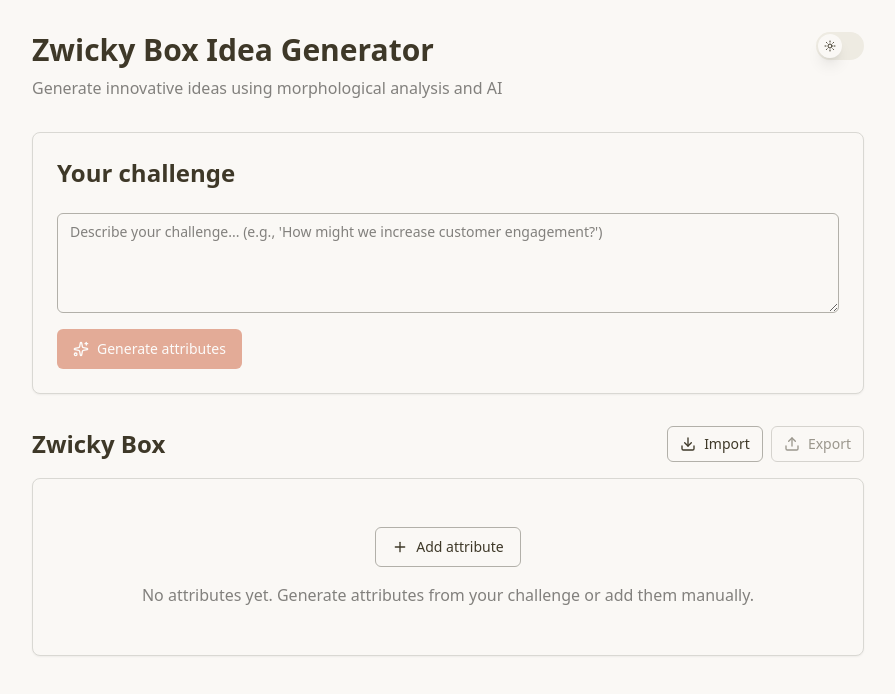
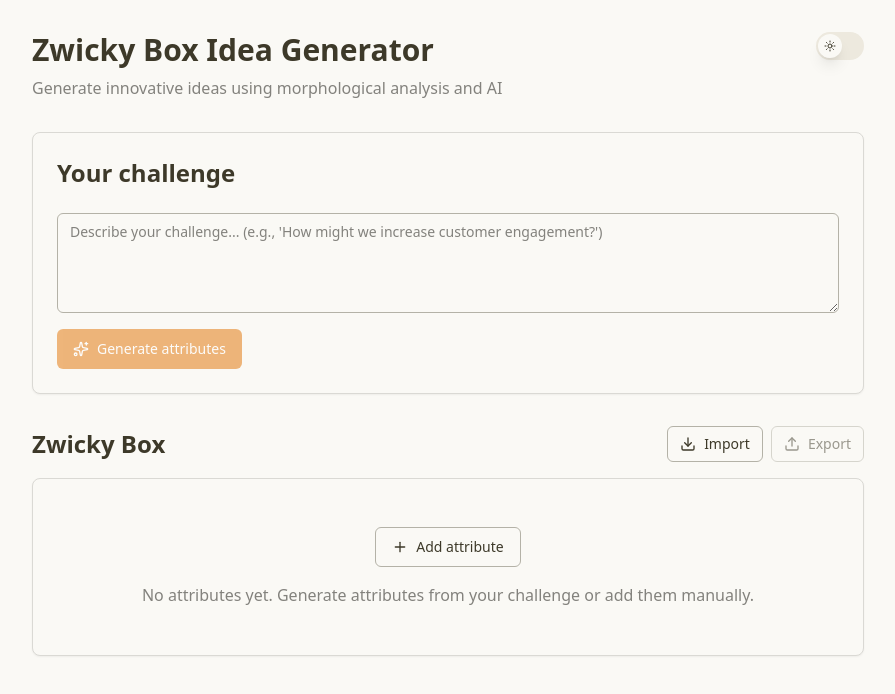
Before and after one commit to jpfaraco/zwicky, a React (Vite) app: page / in a window 1280 px wide. Shown: the top 694 px of the page, without its empty margins (192-1087 px from the left). Built offline with nearby package versions, Linux system fonts and the light colour scheme.

Commit message:
style: update CSS variables for improved theming and layout consistency

```diff
--- a/src/index.css
+++ b/src/index.css
@@ -4,48 +4,111 @@
 
 @layer base {
   :root {
-    --background: 40 33% 97%;
-    --foreground: 43 22% 20%;
-    --card: 40 33% 97%;
-    --card-foreground: 43 22% 20%;
+    --background: 48 33.3333% 97.0588%;
+    --foreground: 48 19.6078% 20%;
+    --card: 48 33.3333% 97.0588%;
+    --card-foreground: 48 19.6078% 20%;
     --popover: 0 0% 100%;
-    --popover-foreground: 48 18% 13%;
-    --primary: 15 60% 52%;
+    --popover-foreground: 50.7692 19.403% 13.1373%;
+    --primary: 34.9187 147.5678% 35.6981%;
     --primary-foreground: 0 0% 100%;
-    --secondary: 42 20% 90%;
-    --secondary-foreground: 40 6% 31%;
-    --muted: 43 25% 91%;
-    --muted-foreground: 40 2% 50%;
-    --accent: 42 20% 90%;
-    --accent-foreground: 48 18% 13%;
-    --destructive: 40 5% 8%;
+    --secondary: 46.1538 22.807% 88.8235%;
+    --secondary-foreground: 50.7692 8.4967% 30%;
+    --muted: 44 29.4118% 90%;
+    --muted-foreground: 50 2.3622% 50.1961%;
+    --accent: 46.1538 22.807% 88.8235%;
+    --accent-foreground: 50.7692 19.403% 13.1373%;
+    --destructive: 60 2.5641% 7.6471%;
     --destructive-foreground: 0 0% 100%;
-    --border: 43 8% 84%;
-    --input: 44 6% 68%;
-    --ring: 15 60% 52%;
+    --border: 50 7.5% 84.3137%;
+    --input: 50.7692 7.9755% 68.0392%;
+    --ring: 15.1111 55.5556% 52.3529%;
+    --chart-1: 18.2813 57.1429% 43.9216%;
+    --chart-2: 251.4545 84.6154% 74.5098%;
+    --chart-3: 46.1538 28.2609% 81.9608%;
+    --chart-4: 256.5517 49.1525% 88.4314%;
+    --chart-5: 17.7778 60% 44.1176%;
+    --sidebar: 51.4286 25.9259% 94.7059%;
+    --sidebar-foreground: 60 2.521% 23.3333%;
+    --sidebar-primary: 15.1111 55.5556% 52.3529%;
+    --sidebar-primary-foreground: 0 0% 98.4314%;
+    --sidebar-accent: 46.1538 22.807% 88.8235%;
+    --sidebar-accent-foreground: 0 0% 20.3922%;
+    --sidebar-border: 0 0% 92.1569%;
+    --sidebar-ring: 0 0% 70.9804%;
+    --font-sans: ui-sans-serif, system-ui, -apple-system, BlinkMacSystemFont, "Segoe UI", Roboto, "Helvetica Neue", Arial, "Noto Sans", sans-serif, "Apple Color Emoji", "Segoe UI Emoji", "Segoe UI Symbol", "Noto Color Emoji";
+    --font-serif: ui-serif, Georgia, Cambria, "Times New Roman", Times, serif;
+    --font-mono: ui-monospace, SFMono-Regular, Menlo, Monaco, Consolas, "Liberation Mono", "Courier New", monospace;
     --radius: 0.5rem;
+    --shadow-x: 0;
+    --shadow-y: 1px;
+    --shadow-blur: 3px;
+    --shadow-spread: 0px;
+    --shadow-opacity: 0.1;
+    --shadow-color: oklch(0 0 0);
+    --shadow-2xs: 0 1px 3px 0px hsl(0 0% 0% / 0.05);
+    --shadow-xs: 0 1px 3px 0px hsl(0 0% 0% / 0.05);
+    --shadow-sm: 0 1px 3px 0px hsl(0 0% 0% / 0.1), 0 1px 2px -1px hsl(0 0% 0% / 0.1);
+    --shadow: 0 1px 3px 0px hsl(0 0% 0% / 0.1), 0 1px 2px -1px hsl(0 0% 0% / 0.1);
+    --shadow-md: 0 1px 3px 0px hsl(0 0% 0% / 0.1), 0 2px 4px -1px hsl(0 0% 0% / 0.1);
+    --shadow-lg: 0 1px 3px 0px hsl(0 0% 0% / 0.1), 0 4px 6px -1px hsl(0 0% 0% / 0.1);
+    --shadow-xl: 0 1px 3px 0px hsl(0 0% 0% / 0.1), 0 8px 10px -1px hsl(0 0% 0% / 0.1);
+    --shadow-2xl: 0 1px 3px 0px hsl(0 0% 0% / 0.25);
+    --tracking-normal: 0em;
+    --spacing: 0.25rem;
   }
 
   .dark {
-    --background: 50 4% 15%;
-    --foreground: 40 10% 76%;
-    --card: 50 4% 15%;
-    --card-foreground: 40 33% 97%;
-    --popover: 50 6% 19%;
-    --popover-foreground: 40 4% 90%;
-    --primary: 15 61% 59%;
+    --background: 60 2.7027% 14.5098%;
+    --foreground: 46.1538 9.7744% 73.9216%;
+    --card: 60 2.7027% 14.5098%;
+    --card-foreground: 46.1538 9.7744% 73.9216%;
+    --popover: 60 2.1277% 18.4314%;
+    --popover-foreground: 60 5.4545% 89.2157%;
+    --primary: 29.0668 133.0399% 31.4019%;
     --primary-foreground: 0 0% 100%;
-    --secondary: 40 33% 97%;
-    --secondary-foreground: 50 6% 19%;
-    --muted: 40 6% 11%;
-    --muted-foreground: 40 6% 70%;
-    --accent: 41 18% 10%;
-    --accent-foreground: 43 24% 95%;
-    --destructive: 0 84% 60%;
+    --secondary: 48 33.3333% 97.0588%;
+    --secondary-foreground: 60 2.1277% 18.4314%;
+    --muted: 60 3.8462% 10.1961%;
+    --muted-foreground: 51.4286 8.8608% 69.0196%;
+    --accent: 48 10.6383% 9.2157%;
+    --accent-foreground: 51.4286 25.9259% 94.7059%;
+    --destructive: 0 84.2365% 60.1961%;
     --destructive-foreground: 0 0% 100%;
-    --border: 50 5% 24%;
-    --input: 48 6% 32%;
-    --ring: 15 61% 59%;
+    --border: 60 5.0847% 23.1373%;
+    --input: 52.5 5.1282% 30.5882%;
+    --ring: 14.7692 63.1068% 59.6078%;
+    --chart-1: 18.2813 57.1429% 43.9216%;
+    --chart-2: 251.4545 84.6154% 74.5098%;
+    --chart-3: 48 10.6383% 9.2157%;
+    --chart-4: 248.2759 25.2174% 22.549%;
+    --chart-5: 17.7778 60% 44.1176%;
+    --sidebar: 30 3.3333% 11.7647%;
+    --sidebar-foreground: 46.1538 9.7744% 73.9216%;
+    --sidebar-primary: 0 0% 20.3922%;
+    --sidebar-primary-foreground: 0 0% 98.4314%;
+    --sidebar-accent: 60 3.4483% 5.6863%;
+    --sidebar-accent-foreground: 46.1538 9.7744% 73.9216%;
+    --sidebar-border: 0 0% 92.1569%;
+    --sidebar-ring: 0 0% 70.9804%;
+    --font-sans: ui-sans-serif, system-ui, -apple-system, BlinkMacSystemFont, "Segoe UI", Roboto, "Helvetica Neue", Arial, "Noto Sans", sans-serif, "Apple Color Emoji", "Segoe UI Emoji", "Segoe UI Symbol", "Noto Color Emoji";
+    --font-serif: ui-serif, Georgia, Cambria, "Times New Roman", Times, serif;
+    --font-mono: ui-monospace, SFMono-Regular, Menlo, Monaco, Consolas, "Liberation Mono", "Courier New", monospace;
+    --radius: 0.5rem;
+    --shadow-x: 0;
+    --shadow-y: 1px;
+    --shadow-blur: 3px;
+    --shadow-spread: 0px;
+    --shadow-opacity: 0.1;
+    --shadow-color: oklch(0 0 0);
+    --shadow-2xs: 0 1px 3px 0px hsl(0 0% 0% / 0.05);
+    --shadow-xs: 0 1px 3px 0px hsl(0 0% 0% / 0.05);
+    --shadow-sm: 0 1px 3px 0px hsl(0 0% 0% / 0.1), 0 1px 2px -1px hsl(0 0% 0% / 0.1);
+    --shadow: 0 1px 3px 0px hsl(0 0% 0% / 0.1), 0 1px 2px -1px hsl(0 0% 0% / 0.1);
+    --shadow-md: 0 1px 3px 0px hsl(0 0% 0% / 0.1), 0 2px 4px -1px hsl(0 0% 0% / 0.1);
+    --shadow-lg: 0 1px 3px 0px hsl(0 0% 0% / 0.1), 0 4px 6px -1px hsl(0 0% 0% / 0.1);
+    --shadow-xl: 0 1px 3px 0px hsl(0 0% 0% / 0.1), 0 8px 10px -1px hsl(0 0% 0% / 0.1);
+    --shadow-2xl: 0 1px 3px 0px hsl(0 0% 0% / 0.25);
   }
 }
 
```
Also changed, not shown: 1 other file (tests, documents, lock files or other folders).
